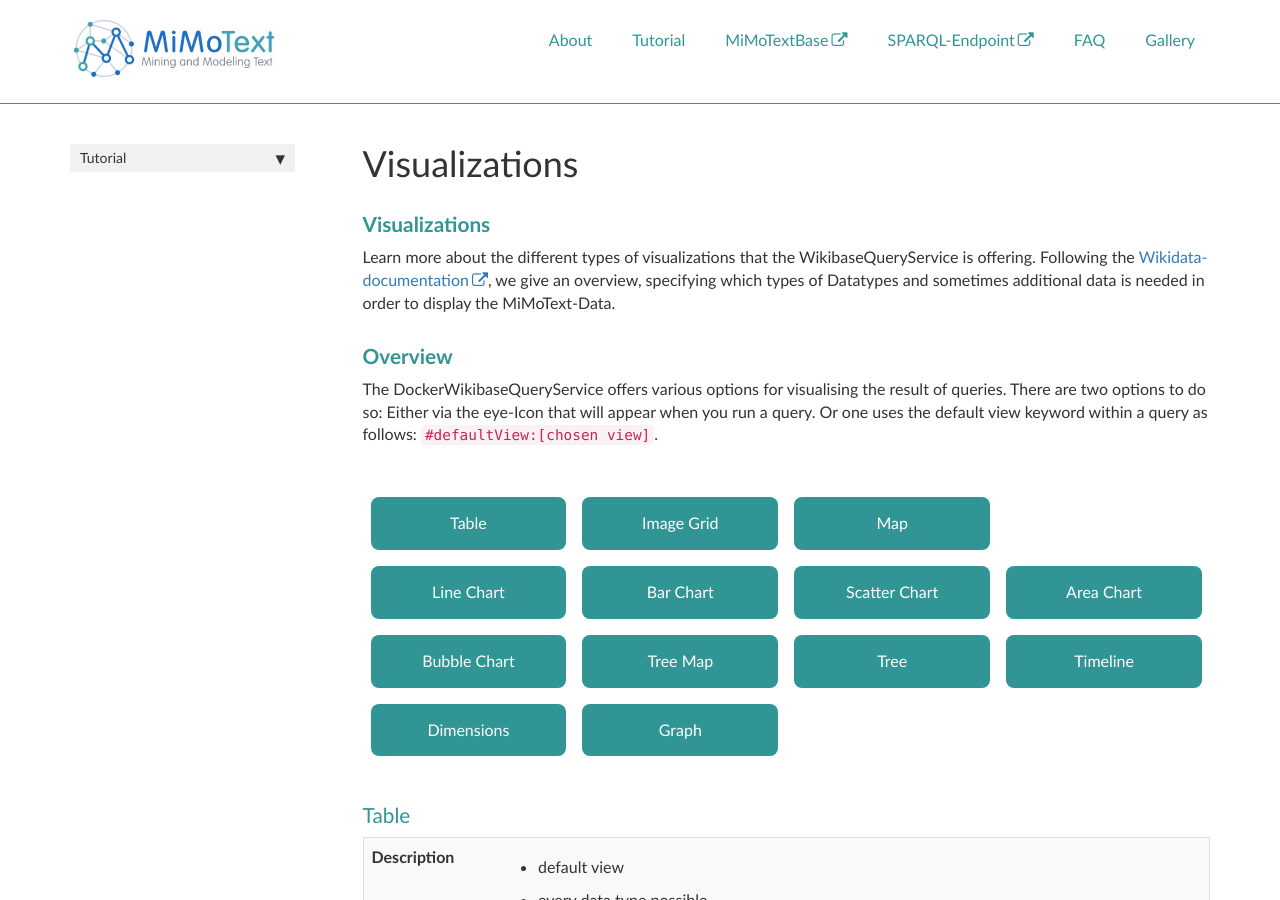
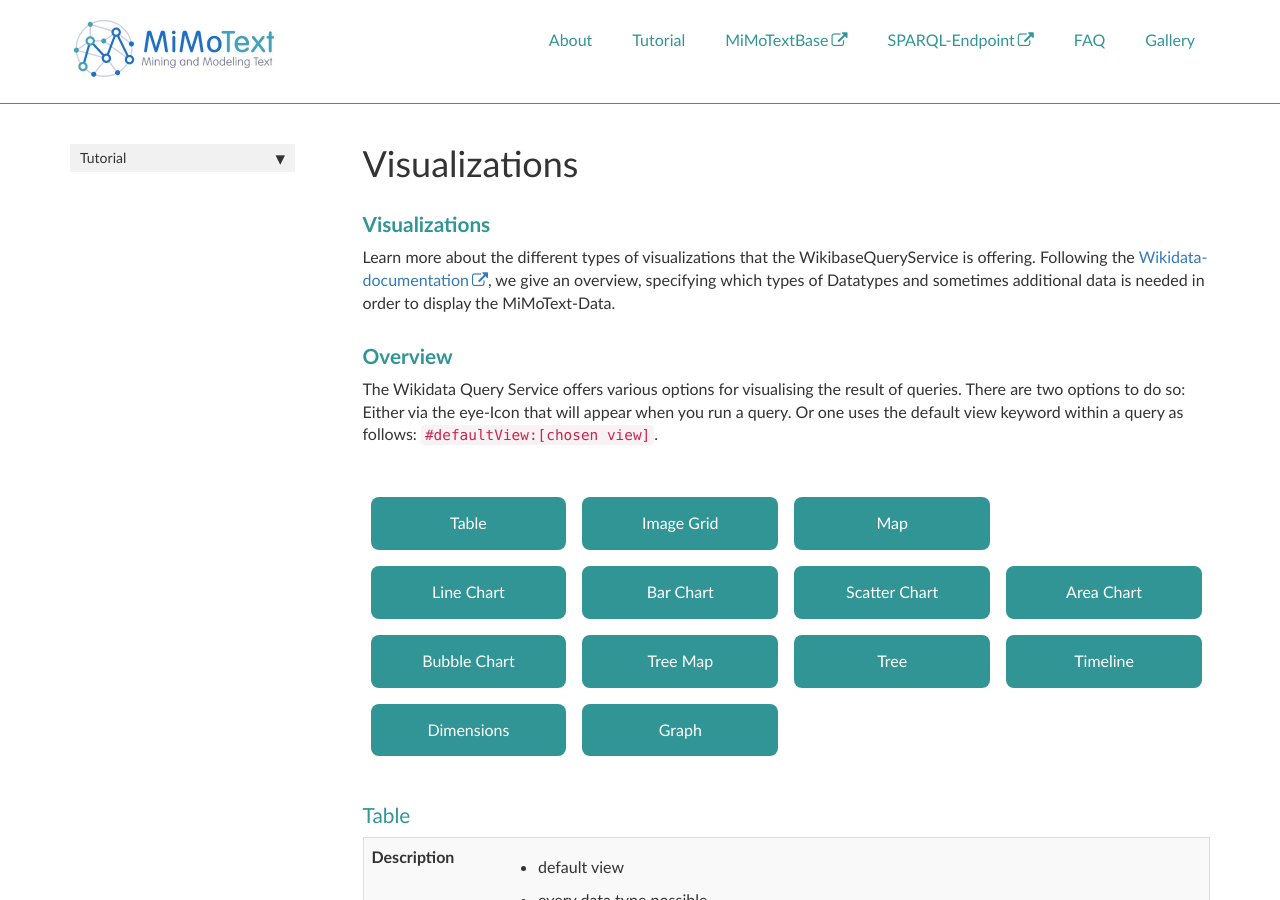
Before and after one commit to MiMoText/MiMoTextBase_Tutorial, a Jekyll site: the page built from pages/tutorial/visualizations.md, in a window 1280 px wide and 900 px high. Built offline with Jekyll 4.4.1, drawn with Linux system fonts in a browser that asks for light colours; comment, search, counter and statistics services are not loaded; our own code applies the rules of GitHub Pages for plain Markdown files.

Commit message:
minor corrections

```diff
--- a/pages/tutorial/visualizations.md
+++ b/pages/tutorial/visualizations.md
@@ -18,7 +18,7 @@ style="width: 100%; height:auto; border: none; padding:1%; position:relative; to
 
 ### **Overview**
 
-The DockerWikibaseQueryService offers various options for visualising the result of queries.
+The Wikidata Query Service offers various options for visualising the result of queries.
 There are two options to do so: Either via the eye-Icon that will appear when you run a query. Or one uses the default view keyword within a query as follows: `#defaultView:[chosen view]`.
 
 
```
